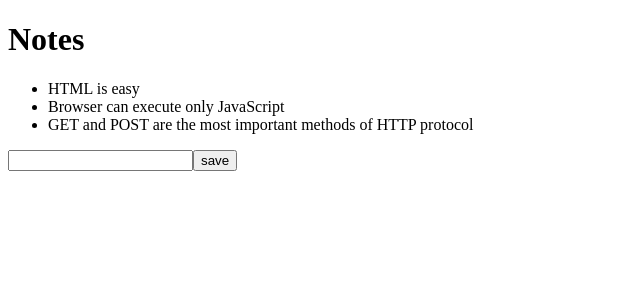
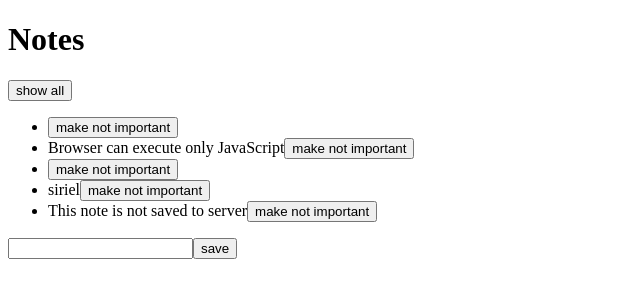
Before and after one commit to Doctor3131/MOOC.FI-FULLSTACK, a React (Vite) app in the folder part2/coba-coba/: page / in a window 1280 px wide. Shown: the top 300 px of the page, without its empty margins (0-640 px from the left). Built offline with nearby package versions, Linux system fonts and the light colour scheme; data requests are answered from the project's data file.

Commit message:
apalah ini

```diff
--- a/part2/coba-coba/db.json
+++ b/part2/coba-coba/db.json
@@ -2,17 +2,20 @@
   "notes": [
     {
       "id": "1",
-    "content": "HTML is easy",
       "important": true
     },
     {
       "id": "2",
       "content": "Browser can execute only JavaScript",
-    "important": false
+      "important": true
     },
     {
       "id": "3",
-    "content": "GET and POST are the most important methods of HTTP protocol",
+      "important": true
+    },
+    {
+      "id": "9874",
+      "content": "siriel",
       "important": true
     }
   ]
--- a/part2/coba-coba/src/App.jsx
+++ b/part2/coba-coba/src/App.jsx
@@ -1,43 +1,82 @@
 import { useState, useEffect } from 'react'
-import axios from 'axios'
 import Note from './components/Note'
+import noteService from './services/notes'
 
 const App = () => {
   const [notes, setNotes] = useState([])
   const [newNote, setNewNote] = useState('')
+  const [showAll, setShowAll] = useState(false)
 
   useEffect(() => {
-    console.log('effect')
-    axios
-      .get('http://localhost:3001/notes')
-      .then(response => {
-        console.log('promise fulfilled')
-        setNotes(response.data)
+    noteService
+      .getAll()
+      .then(initialNotes => {
+        setNotes(initialNotes)
       })
   }, [])
-  console.log('render', notes.length, 'notes')
 
   const addNote = (event) => {
     event.preventDefault()
-    console.log('button clicked', event.target)
+    const noteObject = {
+      content: newNote,
+      important: Math.random() > 0.5,
+    }
+
+    noteService
+      .create(noteObject)
+        .then(returnedNote => {
+        setNotes(notes.concat(returnedNote))
+        setNewNote('')
+      })
+  }
+
+  const toggleImportanceOf = id => {
+    const note = notes.find(n => n.id === id)
+    const changedNote = { ...note, important: !note.important }
+
+    noteService
+      .update(id, changedNote)
+        .then(returnedNote => {
+        setNotes(notes.map(note => note.id !== id ? note : returnedNote))
+      })
+      .catch(error => {
+        alert(
+          `the note '${note.content}' was already deleted from server`
+        )
+        setNotes(notes.filter(n => n.id !== id))
+      })
   }
 
   const handleNoteChange = (event) => {
-    console.log(event.target.value)
     setNewNote(event.target.value)
   }
+
+  const notesToShow = showAll
+    ? notes
+    : notes.filter(note => note.important)
 
   return (
     <div>
       <h1>Notes</h1>
+      <div>
+        <button onClick={() => setShowAll(!showAll)}>
+          show {showAll ? 'important' : 'all' }
+        </button>
+      </div>
       <ul>
-        {notes.map(note =>
-          <Note key={note.id} note={note} />
+        {notesToShow.map(note =>
+          <Note
+            key={note.id}
+            note={note}
+            toggleImportance={() => toggleImportanceOf(note.id)}
+          />
         )}
       </ul>
-
       <form onSubmit={addNote}>
-        <input value={newNote} onChange={handleNoteChange}/>
+        <input
+          value={newNote}
+          onChange={handleNoteChange}
+        />
         <button type="submit">save</button>
       </form>
     </div>
--- a/part2/coba-coba/src/components/Note.jsx
+++ b/part2/coba-coba/src/components/Note.jsx
@@ -1,7 +1,13 @@
-const Note = ({ note }) => {
-    return (
-      <li>{note.content}</li>
-    )
-  }
+const Note = ({ note, toggleImportant }) => {
+  const label = note.important
+    ? 'make not important' : 'make important'
+
+  return (
+    <li>
+      {note.content}
+      <button onClick={toggleImportant}>{label}</button>
+    </li>
+  )
+}
 
 export default Note
--- /dev/null
+++ b/part2/coba-coba/src/services/notes.js
@@ -0,0 +1,32 @@
+import axios from 'axios'
+const baseUrl = 'http://localhost:3001/notes'
+
+/*
+const getAll = () => {
+  const request = axios.get(baseUrl)
+  return request.then(response => response.data)
+}*/
+
+const getAll = () => {
+  const request = axios.get(baseUrl)
+  const nonExisting = {
+    id: 10000,
+    content: 'This note is not saved to server',
+    important: true,
+  }
+  return request.then(response => response.data.concat(nonExisting))
+}
+
+const create = newObject => {
+  const request = axios.post(baseUrl, newObject)
+  return request.then(response => response.data)
+}
+
+const update = (id, newObject) => {
+  const request = axios.put(`${baseUrl}/${id}`, newObject)
+  return request.then(response => response.data)
+}
+
+export default {
+  getAll, create, update
+}
```
Lines whose indentation alone changed are shown as unchanged.
